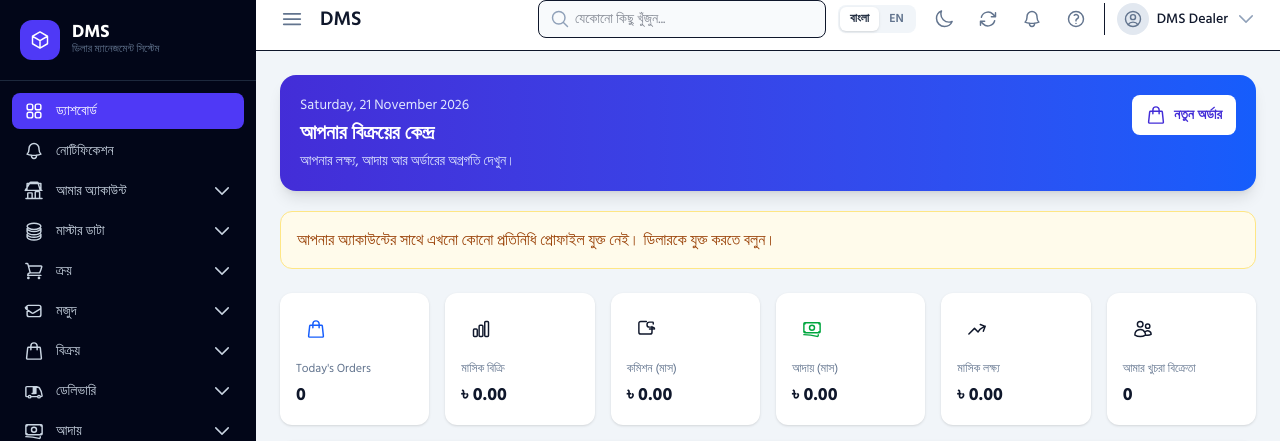
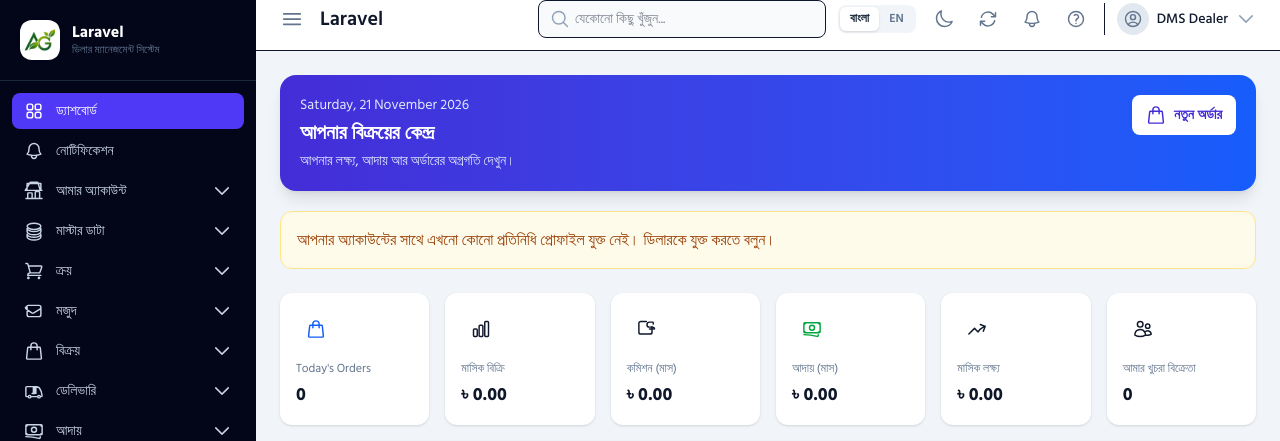
Before and after one commit to snsbd247/agatbd_dms, a Laravel app: page /dashboard/representative in a window 1280 px wide. Shown: the top 441 px of the page. Run offline with Laravel 12, Linux system fonts and the light colour scheme; a user stored in the database is signed in; data comes from the database, SQL or seed files in the repository; data that the repository does not hold is empty; style sheets or scripts are compiled from the project's sources; parts of the project's set-up code (start-up, migrations or seed data) failed here and were passed over; some libraries are stand-ins or nearby versions.

Commit message:
Brand the app as All Good Agro Tech
The login page, sidebar, tab titles and PWA name now come from Settings ->
Company Profile (falling back to APP_NAME), and the favicon and app icons
use the AG mark from agatbd.com. (The previous commit only removed the old
icon.svg; this one carries the rest of the change.)

Co-Authored-By: Claude Opus 5.5 <noreply@anthropic.com>

```diff
--- /dev/null
+++ b/app/Support/Brand.php
@@ -0,0 +1,45 @@
+<?php
+
+namespace App\Support;
+
+use App\Models\Settings\CompanyProfile;
+
+/**
+ * The business name and logo shown on the login page, sidebar, tab titles
+ * and PDFs. Both come from Settings → Company Profile; until a profile is
+ * saved the app falls back to APP_NAME and no logo.
+ */
+class Brand
+{
+    public static function name(): string
+    {
+        return self::profile()['name'];
+    }
+
+    public static function logoUrl(): ?string
+    {
+        return self::profile()['logo'];
+    }
+
+    /** "Page · Company", or just the company name when there is no page title. */
+    public static function title(?string $page = null): string
+    {
+        return $page ? $page.' · '.self::name() : self::name();
+    }
+
+    private static function profile(): array
+    {
+        return once(function () {
+            try {
+                $profile = CompanyProfile::first();
+            } catch (\Throwable) {
+                $profile = null; // table not migrated yet (fresh install)
+            }
+
+            return [
+                'name' => $profile?->name ?: config('app.name', 'DMS'),
+                'logo' => $profile?->logoUrl(),
+            ];
+        });
+    }
+}
--- a/resources/views/auth/forgot-password.blade.php
+++ b/resources/views/auth/forgot-password.blade.php
@@ -3,7 +3,8 @@
 <head>
     <meta charset="utf-8">
     <meta name="viewport" content="width=device-width, initial-scale=1">
-    <title>{{ __('Forgot Password · DMS') }}</title>
+    <title>{{ \App\Support\Brand::title(__('Forgot Password')) }}</title>
+    <link rel="icon" type="image/png" href="{{ asset('icon-192.png') }}">
     <link rel="preconnect" href="https://fonts.googleapis.com">
     <link rel="preconnect" href="https://fonts.gstatic.com" crossorigin>
     <link href="https://fonts.googleapis.com/css2?family=Hind+Siliguri:wght@400;500;600;700&display=swap" rel="stylesheet">
--- a/resources/views/auth/reset-password.blade.php
+++ b/resources/views/auth/reset-password.blade.php
@@ -3,7 +3,8 @@
 <head>
     <meta charset="utf-8">
     <meta name="viewport" content="width=device-width, initial-scale=1">
-    <title>{{ __('Reset Password · DMS') }}</title>
+    <title>{{ \App\Support\Brand::title(__('Reset Password')) }}</title>
+    <link rel="icon" type="image/png" href="{{ asset('icon-192.png') }}">
     <link rel="preconnect" href="https://fonts.googleapis.com">
     <link rel="preconnect" href="https://fonts.gstatic.com" crossorigin>
     <link href="https://fonts.googleapis.com/css2?family=Hind+Siliguri:wght@400;500;600;700&display=swap" rel="stylesheet">
--- a/resources/views/layouts/app.blade.php
+++ b/resources/views/layouts/app.blade.php
@@ -7,10 +7,11 @@
     <meta name="mobile-web-app-capable" content="yes">
     <meta name="apple-mobile-web-app-capable" content="yes">
     <meta name="apple-mobile-web-app-status-bar-style" content="black-translucent">
-    <meta name="apple-mobile-web-app-title" content="DMS">
+    <meta name="apple-mobile-web-app-title" content="{{ \App\Support\Brand::name() }}">
     <link rel="manifest" href="{{ asset('manifest.json') }}">
     <link rel="apple-touch-icon" href="{{ asset('apple-touch-icon.png') }}">
-    <title>{{ __($title ?? 'DMS') }}</title>
+    <link rel="icon" type="image/png" href="{{ asset('icon-192.png') }}">
+    <title>{{ \App\Support\Brand::title(isset($title) ? __($title) : null) }}</title>
     <link rel="preconnect" href="https://fonts.googleapis.com">
     <link rel="preconnect" href="https://fonts.gstatic.com" crossorigin>
     <link href="https://fonts.googleapis.com/css2?family=Hind+Siliguri:wght@400;500;600;700&display=swap" rel="stylesheet">
@@ -146,11 +147,11 @@
             }"
         >
             <div class="p-5 border-b border-slate-800 flex items-center gap-3 shrink-0">
-                <div class="w-10 h-10 rounded-xl bg-indigo-600 flex items-center justify-center shrink-0">
-                    <x-icon name="box" class="w-5 h-5 text-white" />
+                <div class="w-10 h-10 rounded-xl bg-white flex items-center justify-center shrink-0 overflow-hidden">
+                    <img src="{{ asset('icon-192.png') }}" alt="" class="w-9 h-9 object-contain">
                 </div>
                 <div x-show="!collapsed" x-cloak>
-                    <p class="text-lg font-bold text-white leading-none">{{ __('DMS') }}</p>
+                    <p class="text-base font-bold text-white leading-tight truncate max-w-[10.5rem]" title="{{ \App\Support\Brand::name() }}">{{ \App\Support\Brand::name() }}</p>
                     <p class="text-[11px] text-slate-500">{{ __('Dealer Management System') }}</p>
                 </div>
             </div>
@@ -245,7 +246,7 @@
                         <x-icon name="menu" class="w-6 h-6" />
                     </button>
                     <div class="min-w-0">
-                        <h1 class="text-base sm:text-xl font-semibold truncate leading-tight">{{ __($title ?? 'DMS') }}</h1>
+                        <h1 class="text-base sm:text-xl font-semibold truncate leading-tight">{{ isset($title) ? __($title) : \App\Support\Brand::name() }}</h1>
                         <p class="text-xs text-slate-400 truncate hidden sm:block">
                             @if($activeGroupLabel)
                                 {{ __($activeGroupLabel) }} <span class="mx-1">&gt;</span> {{ __($title ?? '') }}
```
Also changed, not shown: resources/views/auth/login.blade.php (+9 -3 lines), lang/bn.json, public/apple-touch-icon.png, public/favicon.ico, public/icon-192.png, public/icon-512.png, public/manifest.json.
